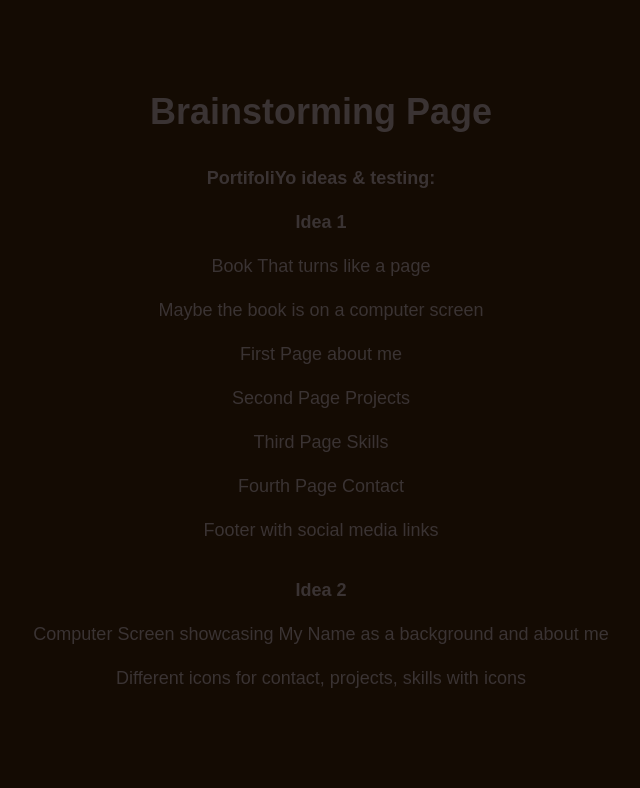
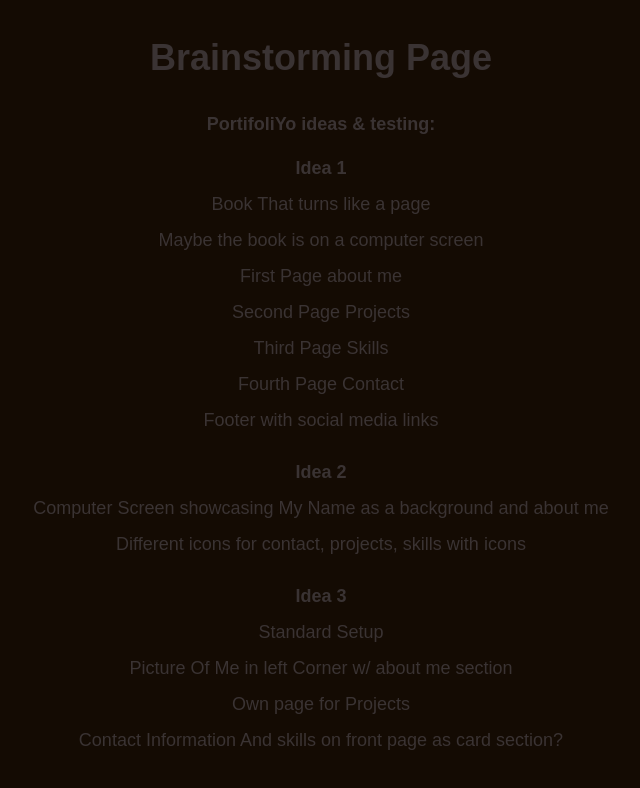
Before and after one commit to Reketino/Github-PortfoliYo-Brainstorm, a Next.js app: page / in a window 1280 px wide. Shown: the top 788 px of the page, without its empty margins (319-959 px from the left). Built offline with nearby package versions, Linux system fonts and the light colour scheme.

Commit message:
idea pages for testing

```diff
--- /dev/null
+++ b/src/app/bok/page.js
@@ -0,0 +1,9 @@
+import React from 'react'
+
+export default function page() {
+  return (
+    <div>
+
+    </div>
+  )
+}
--- a/src/app/page.js
+++ b/src/app/page.js
@@ -9,19 +9,28 @@ export default function brainstormpage() {
         <p className="text-lg mb-4 font-semibold">PortifoliYo ideas & testing:</p>
         </div>
         <div className="flex flex-col items-center justify-center">
-          <p className="text-lg mb-4 font-semibold">Idea 1</p>
-          <p className="text-lg mb-4">Book That turns like a page</p>
-          <p className="text-lg mb-4">Maybe the book is on a computer screen</p>
-          <p className="text-lg mb-4">First Page about me</p>
-          <p className="text-lg mb-4">Second Page Projects</p>
-          <p className="text-lg mb-4">Third Page Skills</p>
-          <p className="text-lg mb-4">Fourth Page Contact</p>
-          <p className="text-lg mb-4">Footer with social media links</p>
+          <p className="text-lg mb-2 font-semibold">Idea 1</p>
+          <p className="text-lg mb-2">Book That turns like a page</p>
+          <p className="text-lg mb-2">Maybe the book is on a computer screen</p>
+          <p className="text-lg mb-2">First Page about me</p>
+          <p className="text-lg mb-2">Second Page Projects</p>
+          <p className="text-lg mb-2">Third Page Skills</p>
+          <p className="text-lg mb-2">Fourth Page Contact</p>
+          <p className="text-lg mb-2">Footer with social media links</p>
         </div>
+
         <div className="flex flex-col items-center justify-center mt-4">
-          <p className="text-lg mb-4 font-semibold">Idea 2</p>
-          <p className="text-lg mb-4">Computer Screen showcasing My Name as a background and about me</p>
-          <p className="text-lg mb-4"> Different icons for contact, projects, skills with icons</p>
+          <p className="text-lg mb-2 font-semibold">Idea 2</p>
+          <p className="text-lg mb-2">Computer Screen showcasing My Name as a background and about me</p>
+          <p className="text-lg mb-2"> Different icons for contact, projects, skills with icons</p>
+        </div>
+
+        <div className="flex flex-col items-center justify-center mt-4">
+          <p className="text-lg mb-2 font-semibold">Idea 3</p>
+          <p className="text-lg mb-2">Standard Setup</p>
+          <p className="text-lg mb-2">Picture Of Me in left Corner w/ about me section</p>
+          <p className="text-lg mb-2">Own page for Projects</p>
+          <p className="text-lg mb-2">Contact Information And skills on front page as card section?</p>
         </div>
     </main>
   )
--- /dev/null
+++ b/src/app/standard/page.js
@@ -0,0 +1,9 @@
+import React from 'react'
+
+export default function page() {
+  return (
+    <div>
+
+    </div>
+  )
+}
```
